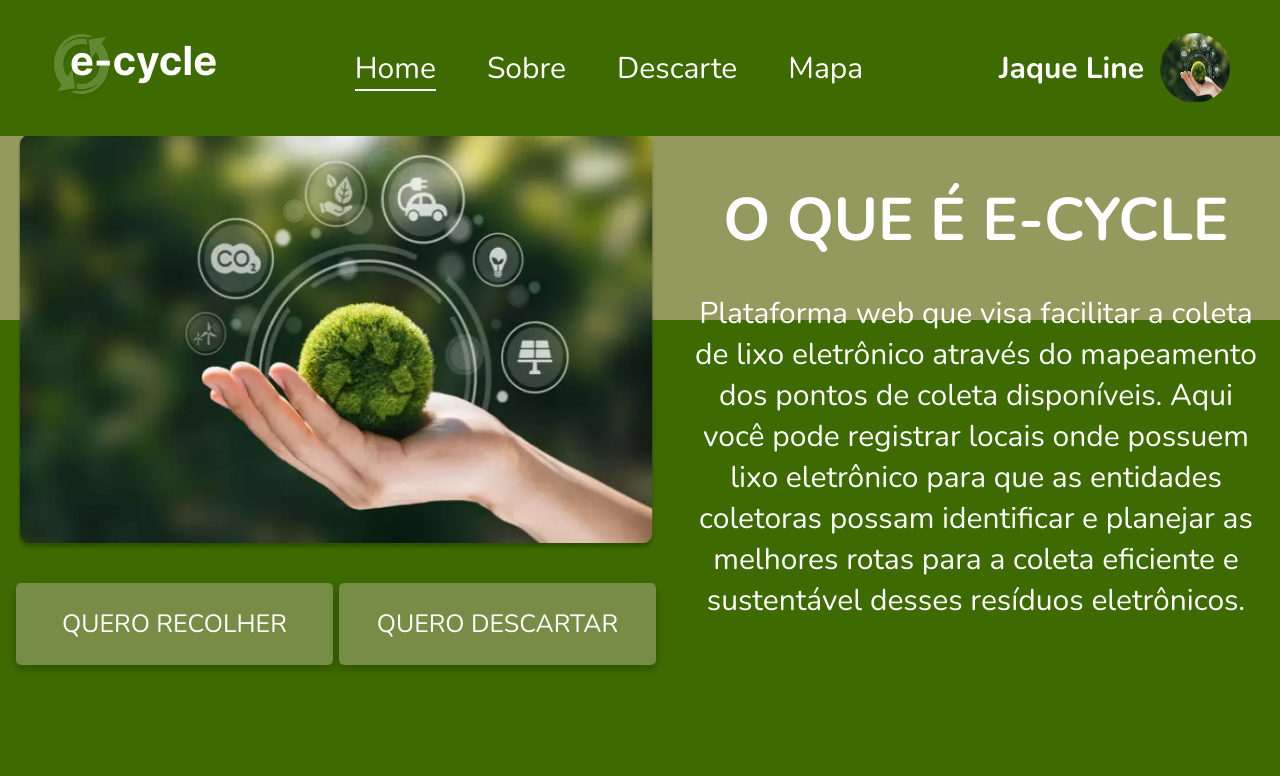
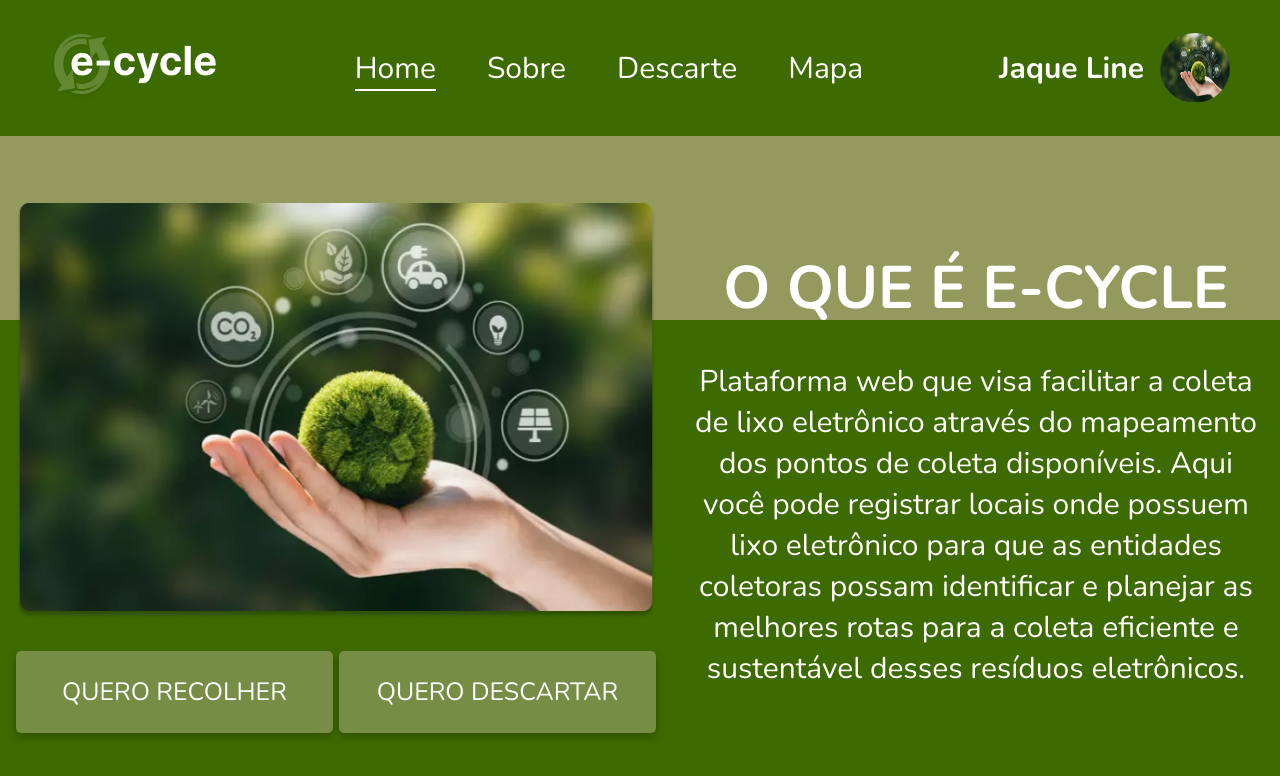
Before and after one commit to gmonteiroc21/projeto-engenharia-de-software, a Next.js app in the folder e-cycle_web/: page /home in a window 1280 px wide. Shown: the top 776 px of the page. Built offline with nearby package versions, Linux system fonts and the light colour scheme.

Commit message:
feature/descarte: fix layout component

```diff
--- a/e-cycle_web/src/components/Layout/styles.ts
+++ b/e-cycle_web/src/components/Layout/styles.ts
@@ -5,7 +5,8 @@ export const Container = styled.div`
     min-height: 100vh;
     position: relative;
     background: #949A5E;
-    padding-top: 10rem;
+    padding-top: 8.5rem;
+    display: flex;
 `;
 
 export const GreenBackground = styled.div`
--- a/e-cycle_web/src/pages/descarte/styles.ts
+++ b/e-cycle_web/src/pages/descarte/styles.ts
@@ -94,9 +94,9 @@ export const FormContainer = styled.form`
   justify-content: center;
   align-items: center;
   gap: 1.2rem;
-  padding-top: 10rem;
   position: relative;
   z-index: 1;
+  margin: auto;
 `;
 
 export const UploadInput = styled(BaseInput)`
--- a/e-cycle_web/src/pages/home/index.tsx
+++ b/e-cycle_web/src/pages/home/index.tsx
@@ -1,6 +1,5 @@
 import { HandPhoto, Logo } from "@/assets";
 import {
-  Container,
   StyledButton,
   Title,
   Paragraph,
@@ -8,15 +7,16 @@ import {
   ButtonsContainer,
   InformationContainer,
   GreenBackground,
+  Content,
 } from "./styles";
 import Image from "next/image";
 import { Navbar } from "@/components";
+import { Layout } from "@/components/Layout";
 
 export default function Home() {
   return (
-    <>
-      <Navbar />
-      <Container>
+    <Layout>
+      <Content>
         <OptionContainer>
           <Image
             className="HandImage"
@@ -38,8 +38,7 @@ export default function Home() {
             para a coleta eficiente e sustentável desses resíduos eletrônicos.
           </Paragraph>
         </InformationContainer>
-        <GreenBackground />
-      </Container>
-    </>
+      </Content>
+    </Layout>
   );
 }
--- a/e-cycle_web/src/pages/home/styles.ts
+++ b/e-cycle_web/src/pages/home/styles.ts
@@ -1,11 +1,10 @@
 import styled from "styled-components";
 
-export const Container = styled.div`
-  width: 100%;
-  min-height: 100vh;
+export const Content = styled.div`
   background: #949a5e;
   display: flex;
   justify-content: space-around;
+  align-items: center;
   position: relative;
 `;
 
@@ -58,6 +57,7 @@ export const OptionContainer = styled.div`
     margin-bottom: 2rem;
     width: 100%;
   }
+  position: relative;
   z-index: 1;
 `;
 
@@ -74,6 +74,7 @@ export const InformationContainer = styled.div`
   align-items: center;
   width: 45%;
   gap: 2rem;
+  position: relative;
   z-index: 1;
 `;
 
--- /dev/null
+++ b/e-cycle_web/src/pages/mapa/styles.ts
@@ -0,0 +1 @@
+import styled from 'styled-components';
```
Also changed, not shown: e-cycle_web/src/pages/descarte/index.tsx (+6 -15 lines), e-cycle_web/src/pages/mapa/index.tsx (added, +9 -0 lines), e-cycle_web/src/components/Navbar/styles.ts (line endings or trailing spaces).
